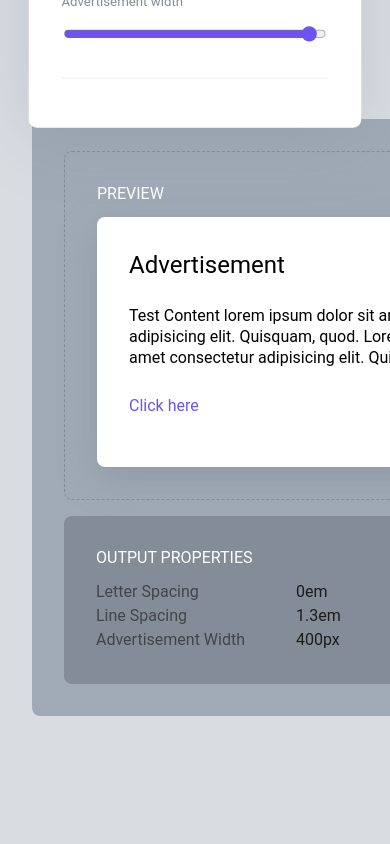
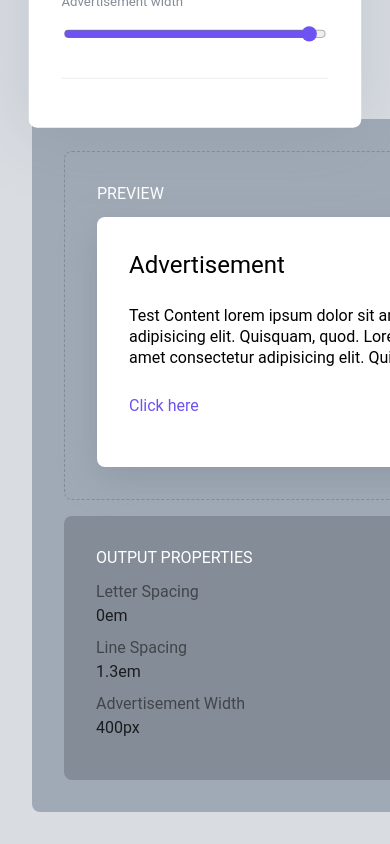
Before and after one commit to imadx/advertisement-editor, a React (Vite) app: page / in a window 390 px wide. Shown: the part 830-1674 px from the top of the page. Before the commit the page ends 1578 px from the top, so only its background shows below. Built offline with nearby package versions, Linux system fonts and the light colour scheme.

Commit message:
update responsive layout for preview properties

```diff
--- a/src/components/Preview.module.css
+++ b/src/components/Preview.module.css
@@ -47,7 +47,7 @@
   line-height: 1.5;
 }
 
-.properties > div > span {
+.properties > div > span:nth-child(1) {
   min-width: 200px;
 }
 
@@ -58,3 +58,10 @@
 .properties > div > span:nth-child(2) {
   opacity: 0.8;
 }
+
+@media (max-width: 768px) {
+  .properties > div {
+    flex-direction: column;
+    margin-bottom: 0.5rem;
+  }
+}
```
